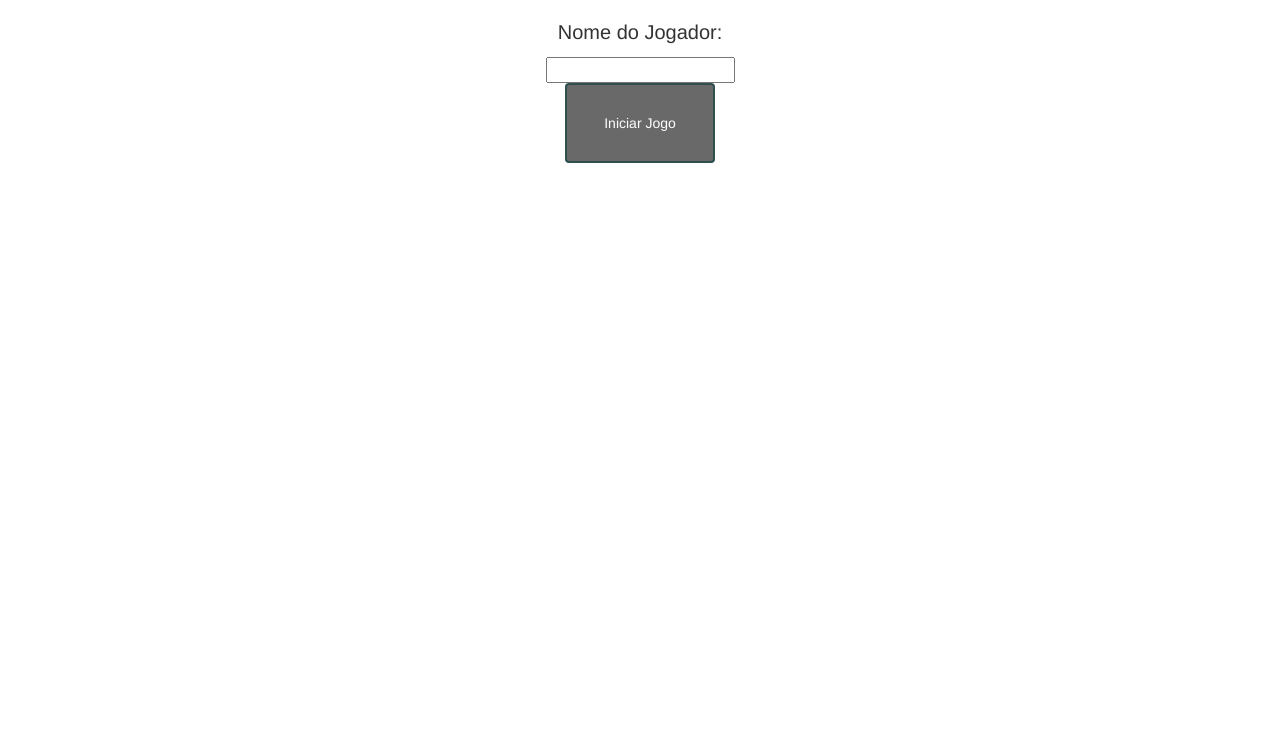
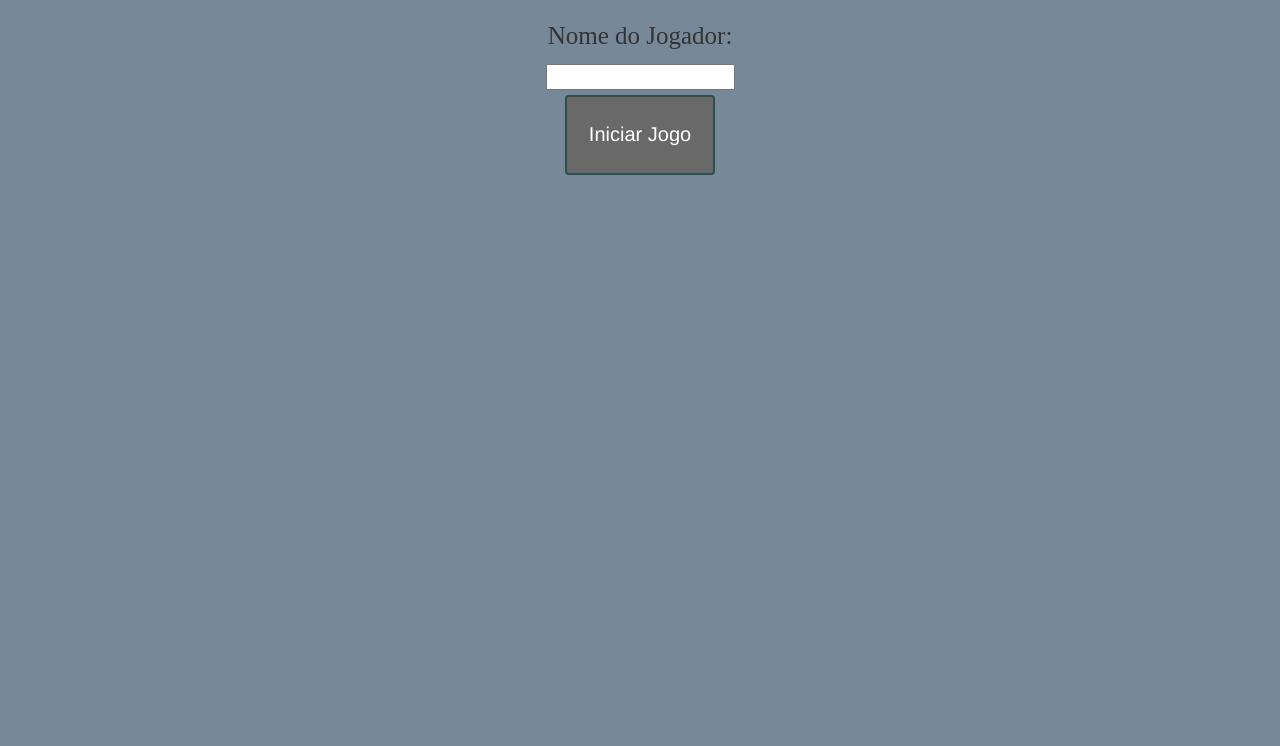
Before and after one commit to rodasgam/TrabalhoQuiz, a plain HTML site: page iniciarjogo.html in a window 1280 px wide. Shown: the part 54-800 px from the top of the page. Drawn offline with nearby package versions, Linux system fonts and the light colour scheme.

Commit message:
qwdqw
kldamdklaksld

```diff
--- a/css/estilos.css
+++ b/css/estilos.css
@@ -1,9 +1,17 @@
+body {
+
+    background-color: lightslategrey;
+}
+
+
+
 .btn1{
     background-color: dimgrey;
     color: white;
     width: 150px;
     height: 80px;
     border: 2px solid darkslategrey;
+    font-size: 20px;
 }
 
 #iniciar {
@@ -12,5 +20,11 @@
 }
 
 .nj {
-    font-size:20px;
+    font-size:25px;
+    font-family: Algerian;
 }
+
+#ip {
+    margin-bottom: 5px;
+
+}
--- a/iniciarjogo.html
+++ b/iniciarjogo.html
@@ -29,8 +29,10 @@
     </div>
 </nav>
 <div id="iniciar">
-    <p class="nj">Nome do Jogador:</p><input type="text" name="Nome do Jogador" ><br>
+    <p class="nj">Nome do Jogador:</p><input id="ip"type="text" name="Nome do Jogador" ><br>
     <button type="button" class="btn btn1">Iniciar Jogo</button>
 
 </div>
 </body>
+
+</html>
```
Also changed, not shown: index.html (+1 -1 lines).
